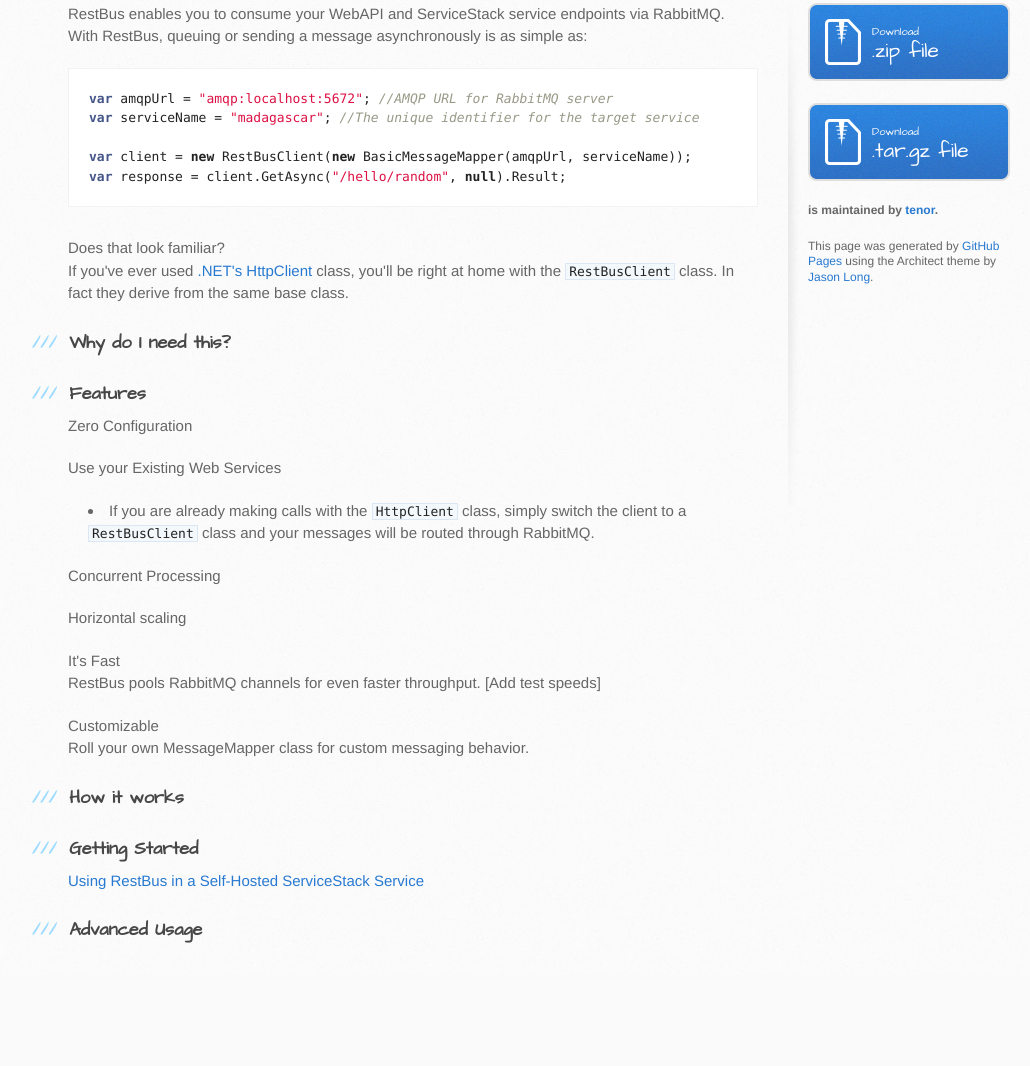
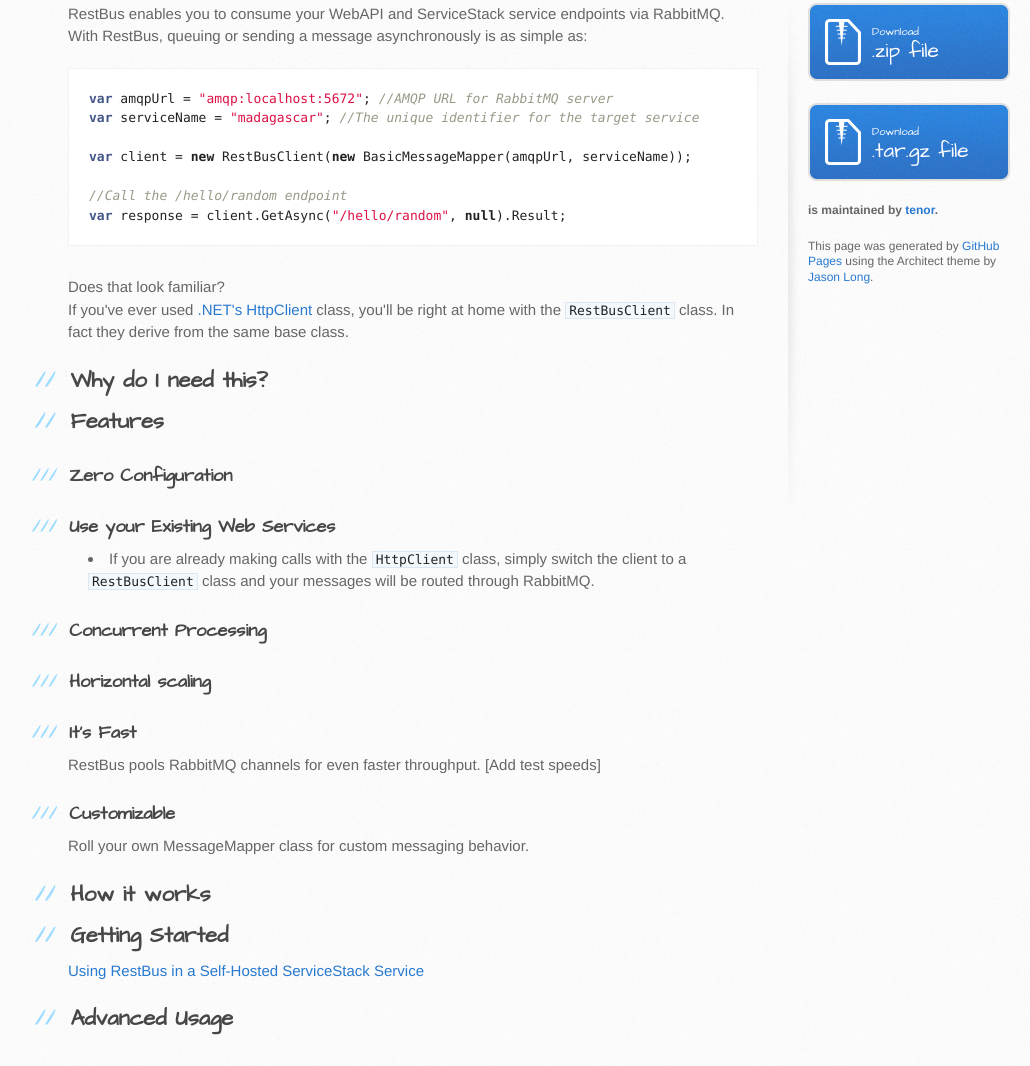
Before and after one commit to tenor/RestBus, a plain HTML site: page index.html in a window 1280 px wide. Shown: the part 263-1329 px from the top of the page, without its empty margins (102-1132 px from the left). Before the commit the page ends 1237 px from the top, so only its background shows below. Drawn offline with Linux system fonts and the light colour scheme.

```diff
--- a/index.html
+++ b/index.html
@@ -35,45 +35,55 @@ With RestBus, queuing or sending a message asynchronously is as simple as:</p>
 <span class="kt">var</span> <span class="n">serviceName</span> <span class="p">=</span> <span class="s">"madagascar"</span><span class="p">;</span> <span class="c1">//The unique identifier for the target service</span>
 
 <span class="kt">var</span> <span class="n">client</span> <span class="p">=</span> <span class="k">new</span> <span class="n">RestBusClient</span><span class="p">(</span><span class="k">new</span> <span class="n">BasicMessageMapper</span><span class="p">(</span><span class="n">amqpUrl</span><span class="p">,</span> <span class="n">serviceName</span><span class="p">));</span>
+
+<span class="c1">//Call the /hello/random endpoint</span>
 <span class="kt">var</span> <span class="n">response</span> <span class="p">=</span> <span class="n">client</span><span class="p">.</span><span class="n">GetAsync</span><span class="p">(</span><span class="s">"/hello/random"</span><span class="p">,</span> <span class="k">null</span><span class="p">).</span><span class="n">Result</span><span class="p">;</span>
 </pre></div>
 
 <p>Does that look familiar?<br>
 If you've ever used <a href="http://msdn.microsoft.com/en-us/library/system.net.http.httpclient(v=vs.110).aspx" target="_blank">.NET's HttpClient</a> class, you'll be right at home with the <code>RestBusClient</code> class. In fact they derive from the same base class.</p>
 
-<h3>
-<a name="why-do-i-need-this" class="anchor" href="#why-do-i-need-this"><span class="octicon octicon-link"></span></a>Why do I need this?</h3>
+<h2>
+<a name="why-do-i-need-this" class="anchor" href="#why-do-i-need-this"><span class="octicon octicon-link"></span></a>Why do I need this?</h2>
+
+<h2>
+<a name="features" class="anchor" href="#features"><span class="octicon octicon-link"></span></a>Features</h2>
 
 <h3>
-<a name="features" class="anchor" href="#features"><span class="octicon octicon-link"></span></a>Features</h3>
+<a name="zero-configuration" class="anchor" href="#zero-configuration"><span class="octicon octicon-link"></span></a>Zero Configuration</h3>
 
-<p><strong>Zero Configuration</strong>  </p>
-
-<p><strong>Use your Existing Web Services</strong>  </p>
+<h3>
+<a name="use-your-existing-web-services" class="anchor" href="#use-your-existing-web-services"><span class="octicon octicon-link"></span></a>Use your Existing Web Services</h3>
 
 <ul>
 <li>If you are already making calls with the <code>HttpClient</code> class, simply switch the client to a <code>RestBusClient</code> class and your messages will be routed through RabbitMQ.</li>
-</ul><p><strong>Concurrent Processing</strong>  </p>
+</ul><h3>
+<a name="concurrent-processing" class="anchor" href="#concurrent-processing"><span class="octicon octicon-link"></span></a>Concurrent Processing</h3>
 
-<p><strong>Horizontal scaling</strong>  </p>
+<h3>
+<a name="horizontal-scaling" class="anchor" href="#horizontal-scaling"><span class="octicon octicon-link"></span></a>Horizontal scaling</h3>
 
-<p><strong>It's Fast</strong><br>
-RestBus pools RabbitMQ channels for even faster throughput.
+<h3>
+<a name="its-fast" class="anchor" href="#its-fast"><span class="octicon octicon-link"></span></a>It's Fast</h3>
+
+<p>RestBus pools RabbitMQ channels for even faster throughput.
 [Add test speeds]</p>
 
-<p><strong>Customizable</strong><br>
-Roll your own MessageMapper class for custom messaging behavior.</p>
+<h3>
+<a name="customizable" class="anchor" href="#customizable"><span class="octicon octicon-link"></span></a>Customizable</h3>
 
-<h3>
-<a name="how-it-works" class="anchor" href="#how-it-works"><span class="octicon octicon-link"></span></a>How it works</h3>
+<p>Roll your own MessageMapper class for custom messaging behavior.</p>
 
-<h3>
-<a name="getting-started" class="anchor" href="#getting-started"><span class="octicon octicon-link"></span></a>Getting Started</h3>
+<h2>
+<a name="how-it-works" class="anchor" href="#how-it-works"><span class="octicon octicon-link"></span></a>How it works</h2>
+
+<h2>
+<a name="getting-started" class="anchor" href="#getting-started"><span class="octicon octicon-link"></span></a>Getting Started</h2>
 
 <p><a href="http://github.com/tenor/RestBus/wiki/RabbitMQ-callable-Self-hosting-ServiceStack-service" target="_blank">Using RestBus in a Self-Hosted ServiceStack Service</a></p>
 
-<h3>
-<a name="advanced-usage" class="anchor" href="#advanced-usage"><span class="octicon octicon-link"></span></a>Advanced Usage</h3>
+<h2>
+<a name="advanced-usage" class="anchor" href="#advanced-usage"><span class="octicon octicon-link"></span></a>Advanced Usage</h2>
         </section>
 
         <aside id="sidebar">
```
Also changed, not shown: params.json (+1 -1 lines).
